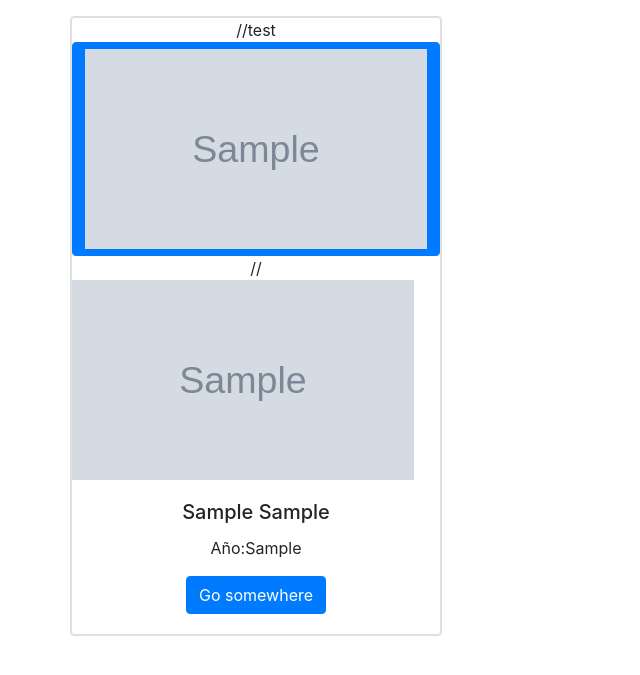
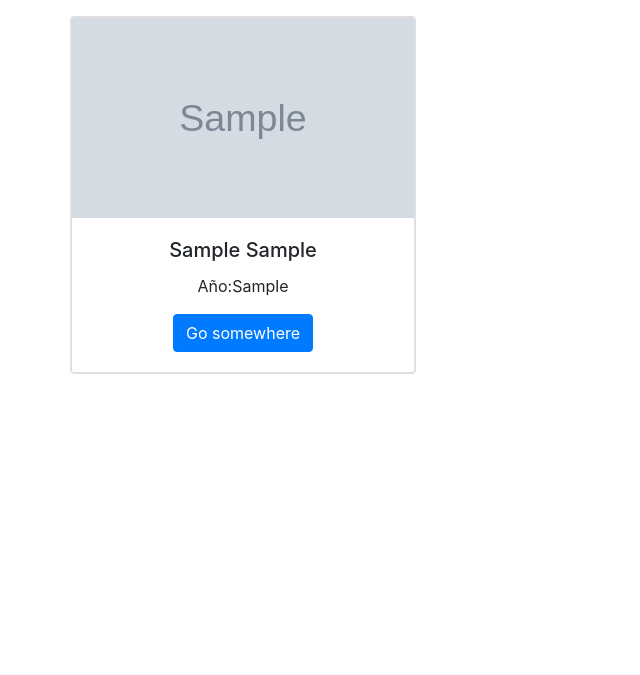
Before and after one commit to DevOrtUA/GreenCrowdfunding, a PHP site: page /dashboard.php in a window 1280 px wide. Shown: the top 675 px of the page, without its empty margins (0-640 px from the left). Run offline with PHP 8.4, Linux system fonts and the light colour scheme; tables that the repository leaves empty or names only in its code hold one stand-in row (values such as "Sample post"); grey boxes marked "Sample" are stand-in pictures.

Commit message:
Update dashboard.php

```diff
--- a/dashboard.php
+++ b/dashboard.php
@@ -25,9 +25,7 @@
             ?>
             <div class="card text-center">
                 <div class="card">
-                    //test
-                    <a href="#" class="btn btn-primary"><img src="TempImages/<?php echo $row[3]; ?>" class="m-0" alt="..." height="200" width="342"></a>
-                    //<img src="TempImages/<?php echo $row[3]; ?>" class="m-0" alt="..." height="200" width="342">
+                    <img src="TempImages/<?php echo $row[3]; ?>" class="m-0" alt="..." height="200" width="342">
                     <div class="card-body">
                         <h5 class="card-title"><?php echo $row[0] . " " . $row[1]; ?></h5>
                         <p class="card-text">
```
